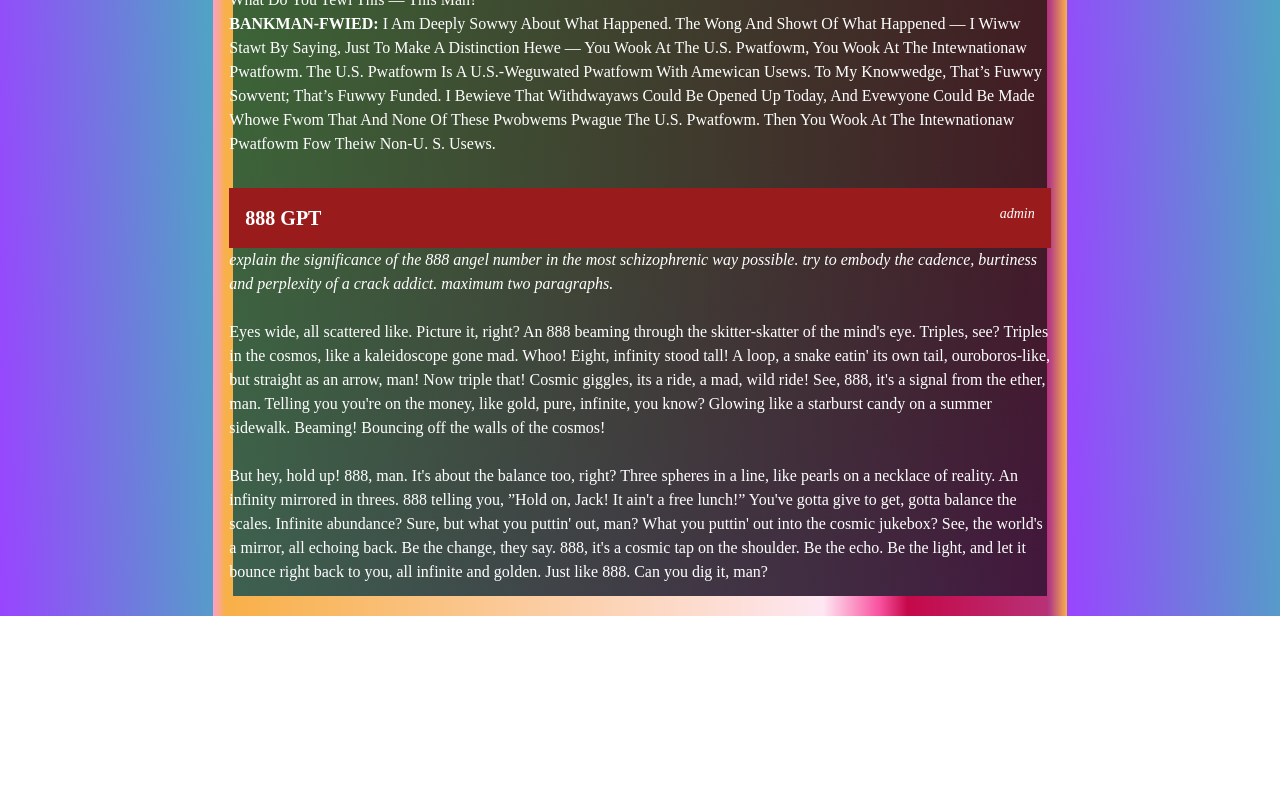
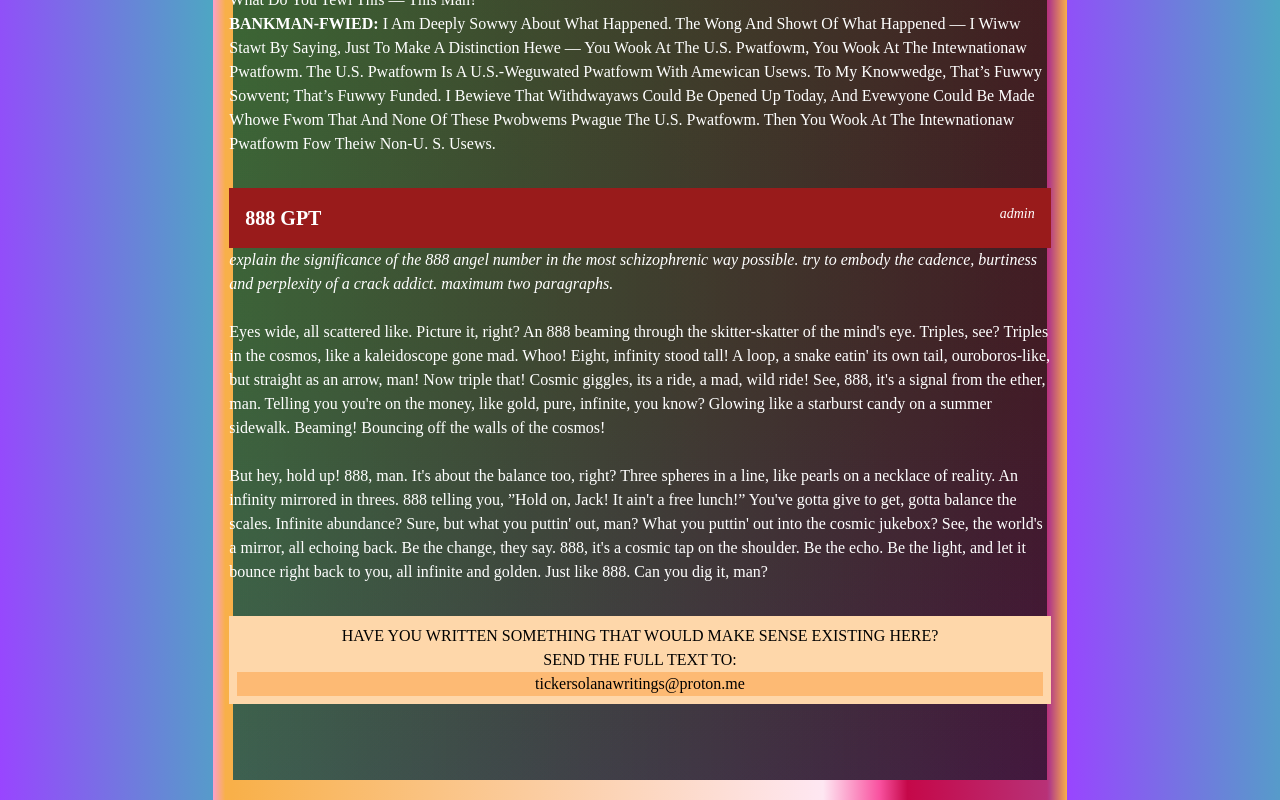
Before and after one commit to spuro/solana-coin, a Next.js app: page / in a window 1280 px wide. Shown: the part 5167-5967 px from the top of the page. Before the commit the page ends 5783 px from the top, so only its background shows below. Built offline with nearby package versions, Linux system fonts and the light colour scheme.

Commit message:
submit writings prompt

```diff
--- a/src/components/Writings.tsx
+++ b/src/components/Writings.tsx
@@ -10,6 +10,22 @@ const Writings = () => {
       <div className="flex flex-col gap-8 py-4">
         <Interview />
         <Schizo888 />
+        <div className="bg-orange-200 p-2 text-center text-black">
+          <p>
+            HAVE YOU WRITTEN SOMETHING THAT WOULD MAKE SENSE EXISTING HERE?
+            <br />
+            SEND THE FULL TEXT TO:
+          </p>
+          <p
+            onClick={() => {
+              navigator.clipboard.writeText("tickersolanawritings@proton.me");
+              alert("Copied to clipboard!");
+            }}
+            className="cursor-pointer bg-orange-300 hover:text-red-800"
+          >
+            tickersolanawritings@proton.me
+          </p>
+        </div>
       </div>
     </div>
   );
--- a/src/pages/index.tsx
+++ b/src/pages/index.tsx
@@ -13,7 +13,8 @@ import Writings from "~/components/Writings";
 import MenuButton from "~/components/MenuButton";
 import { Confession } from "~/components/Confession";
 import Gallery from "~/components/Gallery";
-import WidgetCentre from "~/components/WidgetCentre";
+// import WidgetCentre from "~/components/WidgetCentre";
+// import Viewing from "~/components/Viewing";
 
 const kabelFont = localFont({ src: "../../src/fonts/kabel_norm.ttf" });
 
@@ -120,7 +121,7 @@ export default function Home() {
               height={400}
               className="mb-4"
             />
-            <div className="flex flex-col items-center gap-16">
+            <div className="flex flex-col items-center gap-16 pb-16">
               <h1
                 className={`max-w-full bg-gradient-to-r from-red-500 to-blue-500 font-mono text-lg font-bold shadow-lg shadow-green-300 hover:mix-blend-overlay md:text-4xl ${kabelFont.className}`}
               >
@@ -138,6 +139,7 @@ export default function Home() {
                 className="border-8 border-red-950 hover:animate-spin"
               />
               <Confession />
+              {/* <Viewing /> */}
               <Gallery />
               <Writings />
               {/* <WidgetCentre /> */}
```
